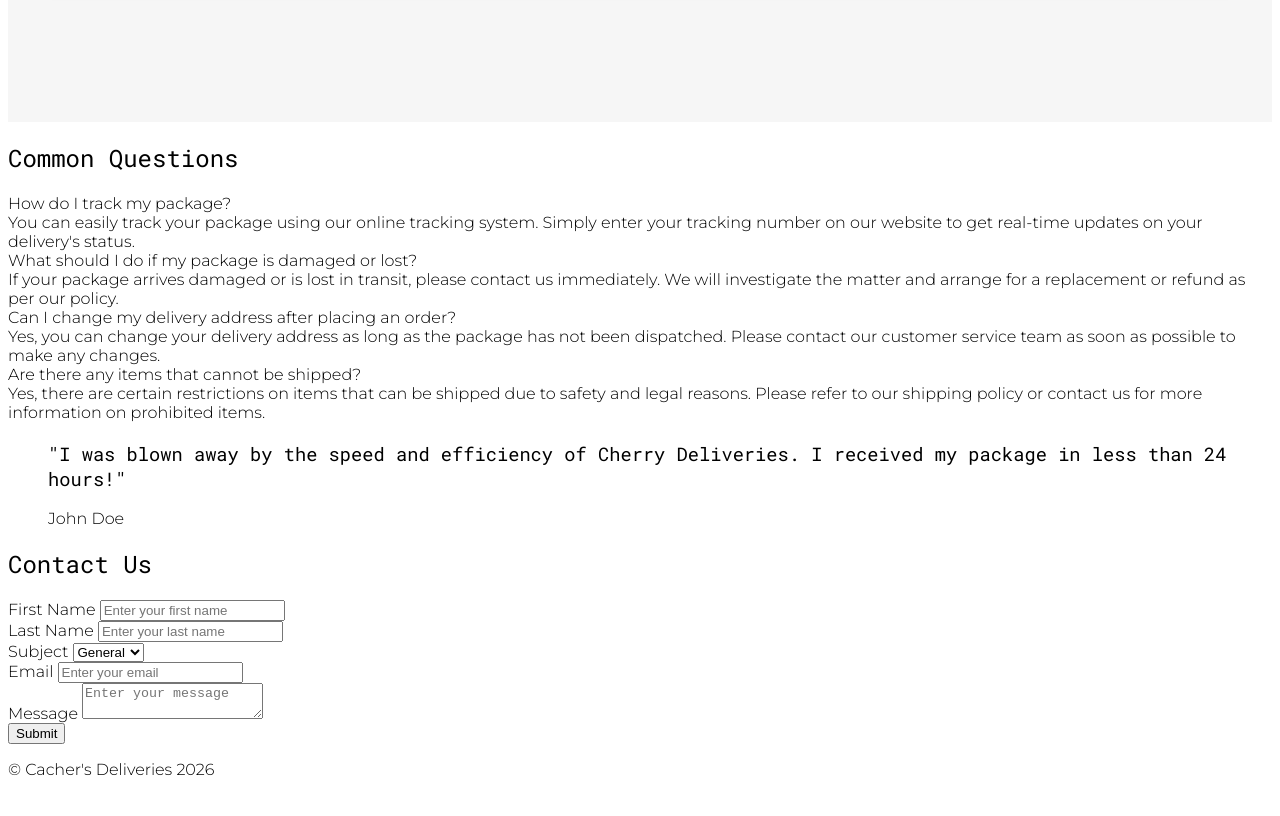
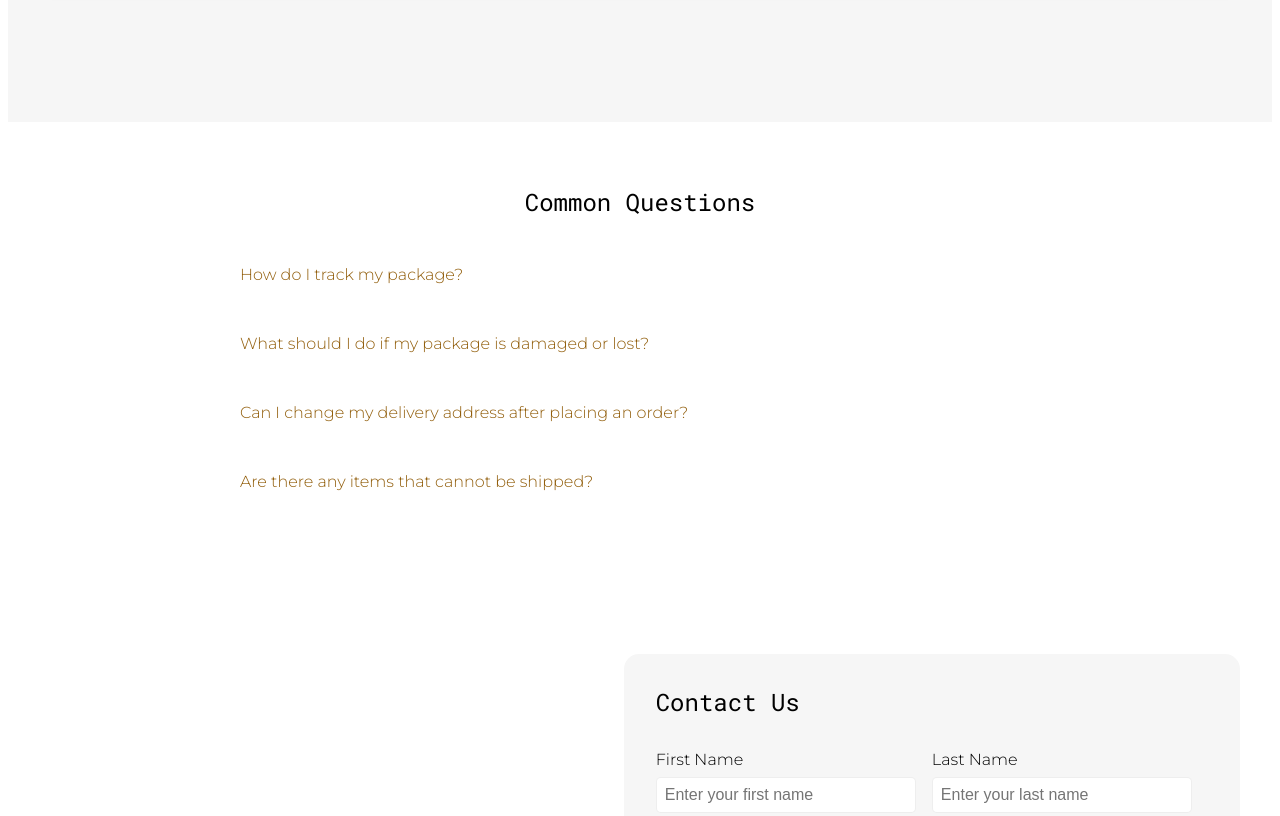
Before and after one commit to Chronocodium/client-side, a plain HTML site: page code-along/index.html in a window 1280 px wide. Shown: the part 1640-2456 px from the top of the page. Before the commit the page ends 2435 px from the top, so only its background shows below. Drawn offline with Linux system fonts and the light colour scheme.

Commit message:
Completed Events Code Along Assingment

```diff
--- a/code-along/index.js
+++ b/code-along/index.js
@@ -33,6 +33,10 @@ qaItems.forEach((qaItem) => {
     answerDiv.textContent = answerText;
 
     questionDiv.appendChild(answerDiv);
+    accordionDiv.appendChild(questionDiv);
 
-    accordionDiv.appendChild(questionDiv);
+    questionDiv.addEventListener("click", () => {
+        questionDiv.classList.toggle("active");
+        answerDiv.classList.toggle("active");
+    });
 });
--- a/code-along/styles.css
+++ b/code-along/styles.css
@@ -161,3 +161,155 @@ nav ul li a:hover {
     flex-direction: column;
     justify-content: center;
 }
+
+/* Questions */
+
+#section-questions {
+    padding: 4rem 0;
+}
+
+#section-questions h2 {
+    margin: 0 auto 2rem;
+    max-width: 800px;
+    text-align: center;
+}
+
+#accordion {
+    display: flex;
+    flex-direction: column;
+    justify-content: center;
+    align-items: center;
+    max-width: 800px;
+    margin: 0 auto;
+}
+
+.accordion-question {
+    background-color: #ffffff;
+    color: #915d0a;
+    cursor: pointer;
+    padding: 15px;
+    width: 100%;
+    border: none;
+    text-align: left;
+    outline: none;
+    font-size: 16px;
+    transform: background-color 0.3s ease;
+}
+
+.accordion-question:hover {
+    background-color: #f6f6f6;
+    color: #be7b0f;
+}
+
+.accordion-question.active {
+    color: #be7b0f;
+    font-weight: bold;
+}
+
+.accordion-answer {
+    max-height: 0;
+    overflow: hidden;
+    transition: max-height 0.25s ease;
+    background-color: #ffffff;
+    font-weight: 300;
+    margin: 10px;
+}
+
+.accordion-answer.active {
+    max-height: 100px;
+}
+
+#section-contact {
+    background-color: #ffffff;
+    padding: 4rem 0;
+    display: flex;
+    justify-content: center;
+    align-items: center;
+    max-width: 1200px;
+    margin: 0 auto;
+}
+
+blockquote {
+    max-width: 600px;
+    margin: 0 auto;
+}
+
+#section-contact form {
+    flex-grow: 1;
+    max-width: 600px;
+    margin: 0 auto;
+    width: 100%;
+    height: 100%;
+    padding: 2rem;
+    border-radius: 15px;
+    background-color: #f6f6f6;
+}
+
+#section-contact form h2 {
+    margin: 0;
+    margin-bottom: 2rem;
+}
+
+.input-row {
+    display: flex;
+    margin-bottom: 1rem;
+    width: 100%;
+}
+
+.input-group {
+    flex-grow: 1;
+    margin-right: 1rem;
+    display: flex;
+    flex-direction: column;
+}
+
+.input-group label {
+    margin-bottom: 0.5rem;
+}
+
+.input-group input,
+.input-group select,
+.input-group textarea {
+    padding: 0.5rem;
+    border: 1px solid #00000011;
+    border-radius: 5px;
+    font-size: 1rem;
+}
+
+.input-group input:focus,
+.input-group select:focus,
+.input-group textarea:focus {
+    outline: none;
+    border-color: #be7b0f;
+}
+
+.input-group textarea {
+    height: 100px;
+    resize: none;
+}
+
+form button {
+    border: none;
+    border-radius: 50px;
+    padding: 0.5rem 2rem;
+    background-color: #ffffff;
+    color: #be7b0f;
+    font-size: 1rem;
+    font-weight: bold;
+    margin-top: 1.5rem;
+    cursor: pointer;
+    transition: all 0.2s ease-in-out;
+}
+
+form button:hover {
+    background-color: #be7b0f;
+    color: #ffffff;
+}
+
+footer {
+    background-color: #f6f6f6;
+    padding: 2rem 0;
+    display: flex;
+    justify-content: center;
+    align-items: center;
+}
```
